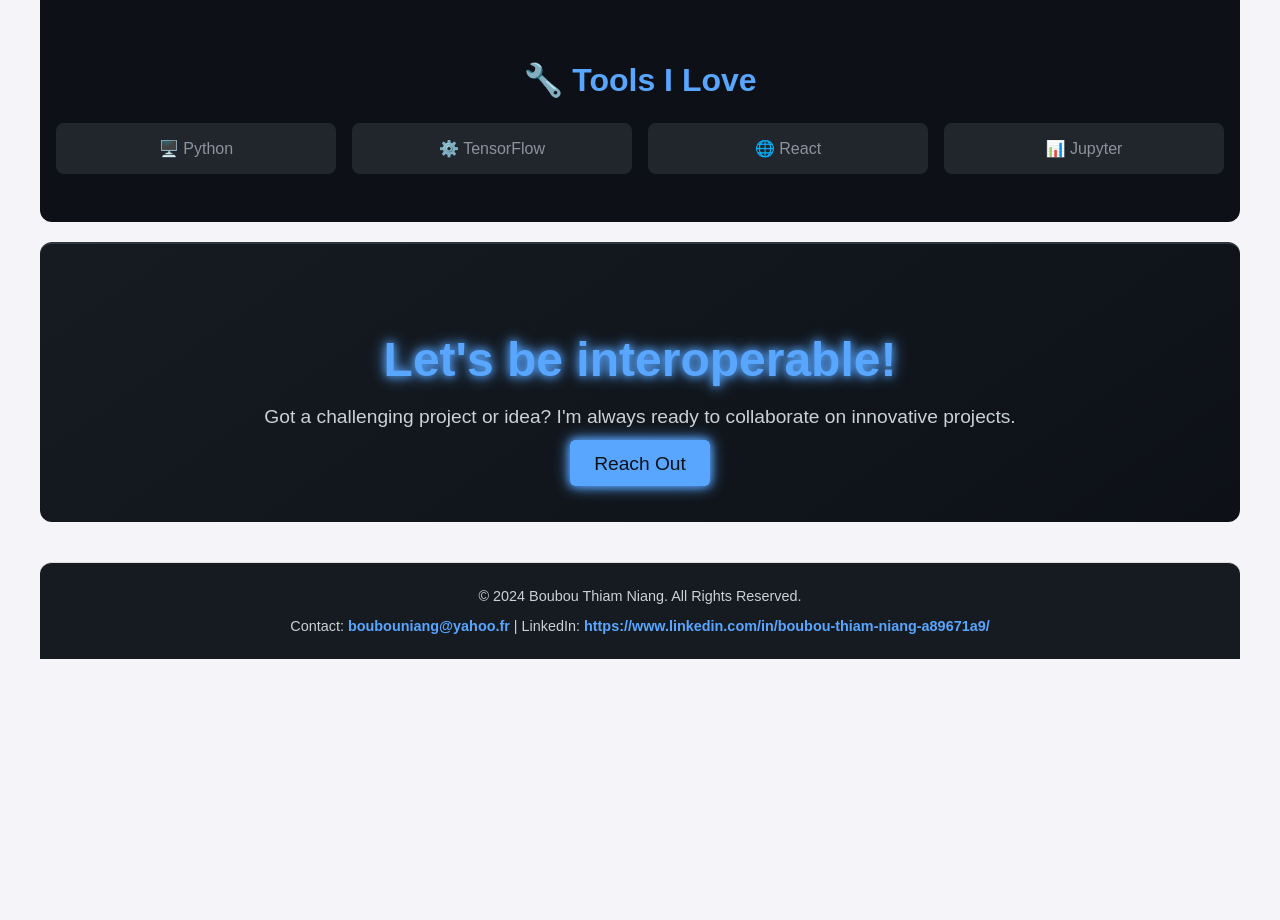
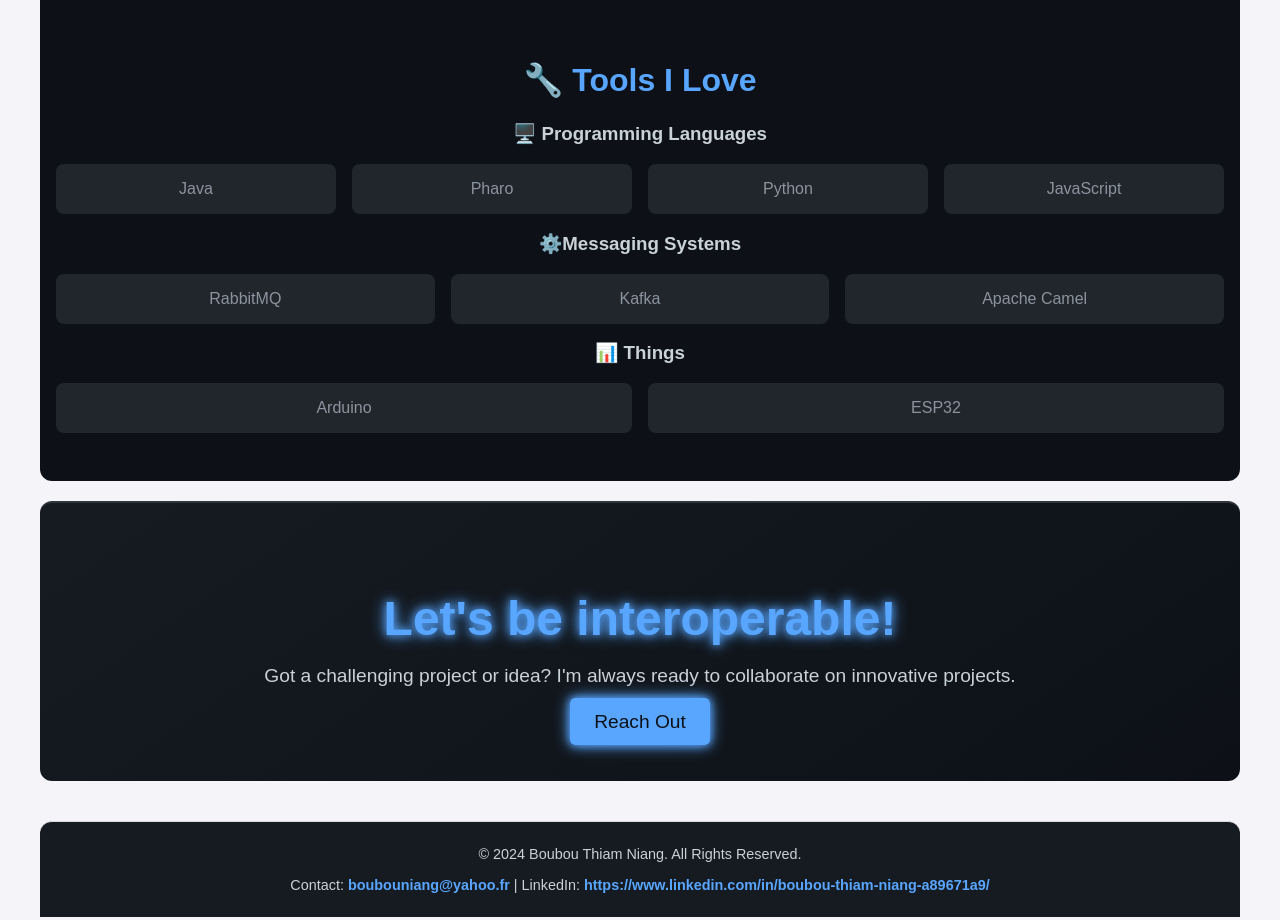
Before and after one commit to boubouthiamniang/boubouthiamniang.github.io, a React (Create React App) app: page / in a window 1280 px wide. Shown: the part 1202-2122 px from the top of the page. Before the commit the page ends 1901 px from the top, so only its background shows below. Built offline with nearby package versions, Linux system fonts and the light colour scheme.

Commit message:
Improve tool section from home page

```diff
--- a/src/components/Home.js
+++ b/src/components/Home.js
@@ -55,11 +55,35 @@
       {/* Extras Section */}
       <section className="extras">
         <h2 className="section-title">🔧 Tools I Love</h2>
-        <div className="tools-grid">
-          <div className="tool-item">🖥️ Python</div>
-          <div className="tool-item">⚙️ TensorFlow</div>
-          <div className="tool-item">🌐 React</div>
-          <div className="tool-item">📊 Jupyter</div>
+
+        {/* Programming Languages */}
+        <div className="tools-category">
+          <h3 className="category-title">🖥️ Programming Languages</h3>
+          <div className="tools-grid">
+            <div className="tool-item"> Java</div>
+            <div className="tool-item"> Pharo</div>
+            <div className="tool-item"> Python</div>
+            <div className="tool-item"> JavaScript</div>
+          </div>
+        </div>
+
+        {/* Messaging Systems */}
+        <div className="tools-category">
+          <h3 className="category-title">⚙️Messaging Systems</h3>
+          <div className="tools-grid">
+            <div className="tool-item"> RabbitMQ</div>
+            <div className="tool-item"> Kafka</div>
+            <div className="tool-item"> Apache Camel</div>
+          </div>
+        </div>
+
+        {/* Electronics */}
+        <div className="tools-category">
+          <h3 className="category-title">📊 Things </h3>
+          <div className="tools-grid">
+            <div className="tool-item"> Arduino</div>
+            <div className="tool-item"> ESP32</div>
+          </div>
         </div>
       </section>
 
```
